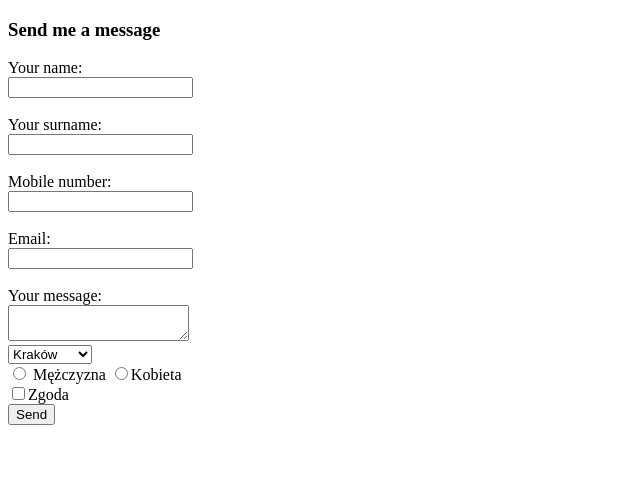
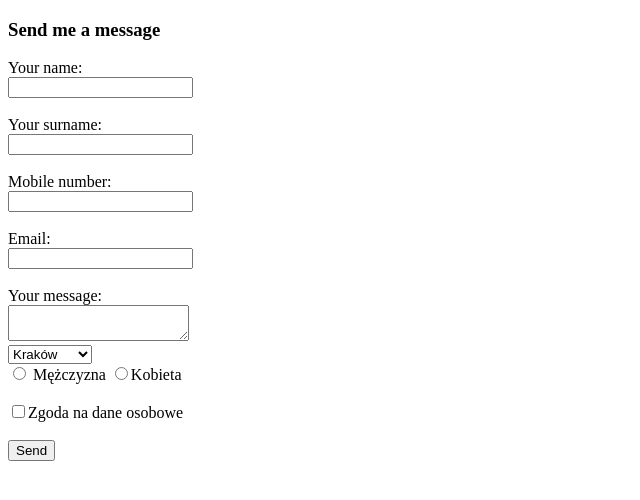
Before and after one commit to annaesthe/annaesthe.github.io, a plain HTML site: page contact.html in a window 1280 px wide. Shown: the whole page, without its empty margins (0-640 px from the left). Drawn offline with Linux system fonts and the light colour scheme.

```diff
--- a/contact.html
+++ b/contact.html
@@ -28,8 +28,8 @@
               <option value="gdańsk">Gdańsk</option>
           </select><br />
           <label><input type="radio" id="mężczyzna"> Mężczyzna</label>
-          <label><input type="radio" id="kobieta">Kobieta</label><br />
-          <input type="checkbox" id="zgoda"><label for="zgoda">Zgoda</label><br />
+        <label><input type="radio" id="kobieta">Kobieta</label><br /><br />
+       <input type="checkbox" id="zgoda"><label for="zgoda">Zgoda na dane osobowe</label><br /> <br />
       <input type="submit" value="Send">
     </form>
     </footer>
```
Also changed, not shown: index.html (line endings or trailing spaces).
